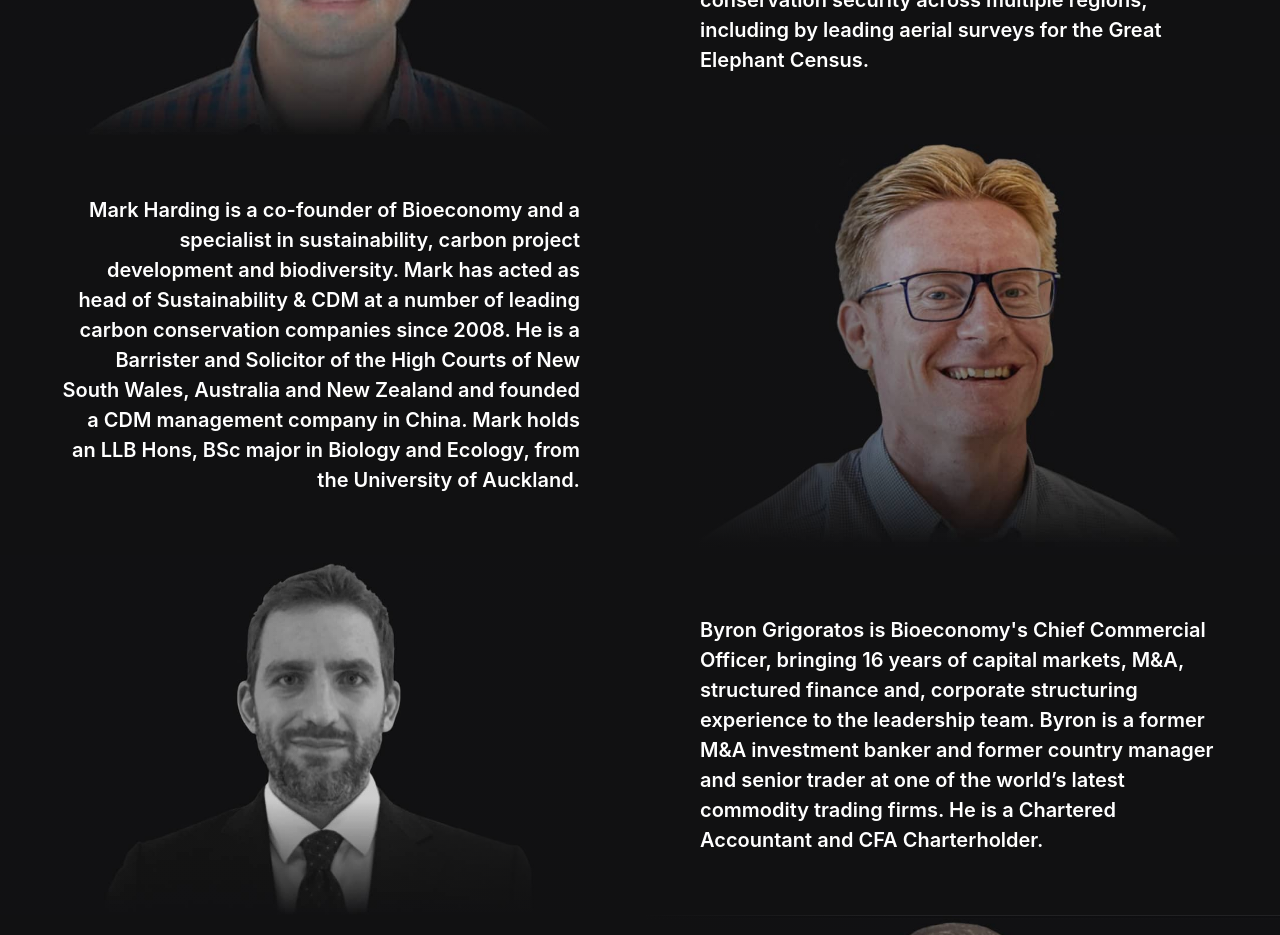
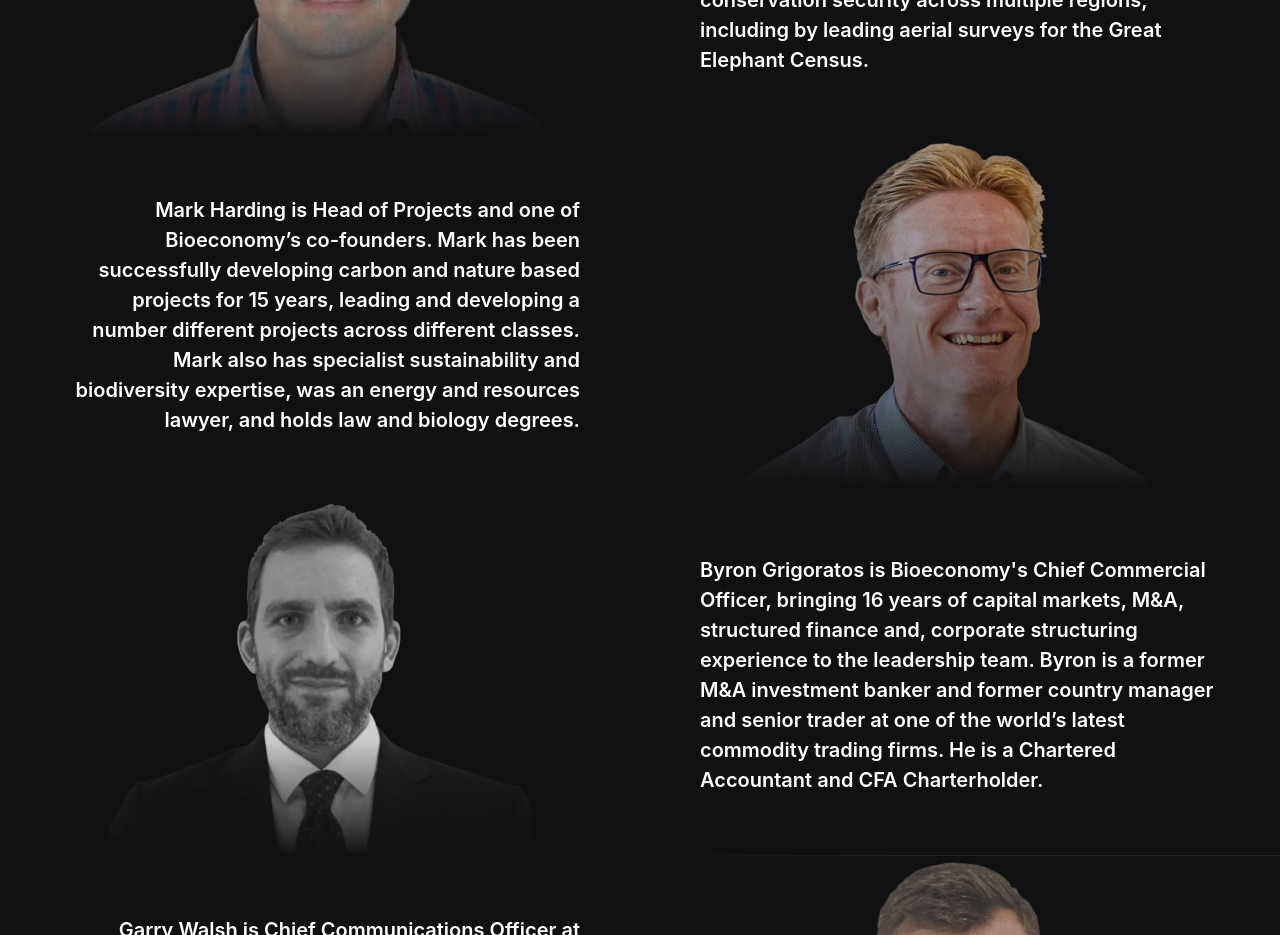
Before and after one commit to perlin-network/perl-bio-website, a React (Create React App) app: page /team in a window 1280 px wide. Shown: the part 2460-3395 px from the top of the page. Built offline with nearby package versions, Linux system fonts and the light colour scheme; a web font is replaced by a local one.

Commit message:
Wording change

```diff
--- a/src/data/team.js
+++ b/src/data/team.js
@@ -47,7 +47,7 @@ const team = [
   {
     id: 'mark',
     name: 'Mark Harding',
-    title: 'Co-Founder & Project Leader',
+    title: 'Co-Founder & Head of Projects',
     image: MarkPng,
     qrCode: MarkQr,
     experience: [
--- a/src/pages/Team/index.js
+++ b/src/pages/Team/index.js
@@ -97,13 +97,11 @@ export default function Team() {
           including by leading aerial surveys for the Great Elephant Census.
         </ImageTile>
         <ImageTile src={MarkImage} id="mark" alt="Mark Harding" inverted>
-          Mark Harding is a co-founder of Bioeconomy and a specialist in
-          sustainability, carbon project development and biodiversity. Mark has
-          acted as head of Sustainability & CDM at a number of leading carbon
-          conservation companies since 2008. He is a Barrister and Solicitor of
-          the High Courts of New South Wales, Australia and New Zealand and
-          founded a CDM management company in China. Mark holds an LLB Hons, BSc
-          major in Biology and Ecology, from the University of Auckland.
+          Mark Harding is Head of Projects and one of Bioeconomy’s co-founders.
+          Mark has been successfully developing carbon and nature based projects
+          for 15 years, leading and developing a number different projects across
+          different classes.  Mark also has specialist sustainability and biodiversity
+          expertise, was an energy and resources lawyer, and holds law and biology degrees.
         </ImageTile>
         <ImageTile src={ByronImage} id="byron" alt="Byron Grigoratos">
           Byron Grigoratos is Bioeconomy's Chief Commercial Officer, bringing 16
```
